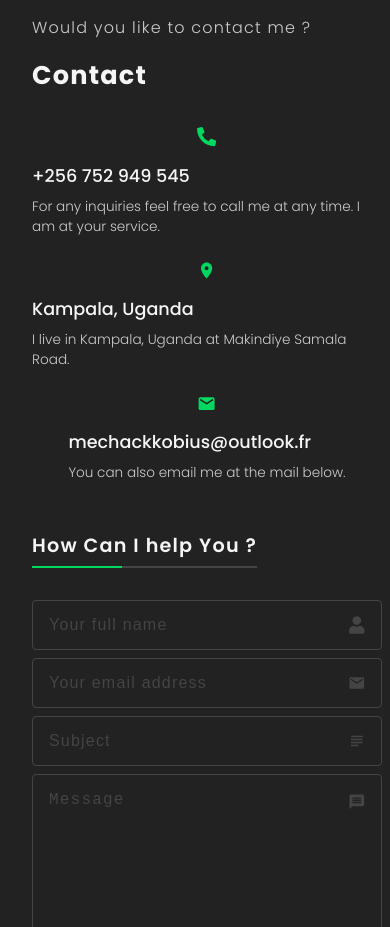
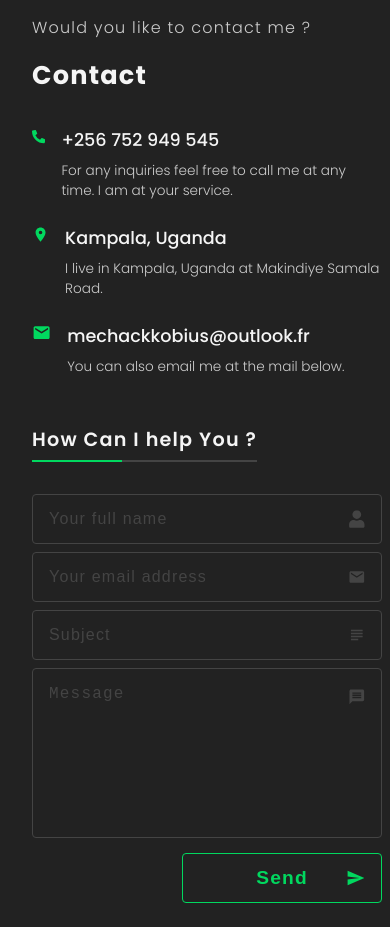
Before and after one commit to Mechack08/portfolio, a React (Create React App) app: page / in a window 390 px wide. Shown: the part 6280-7207 px from the top of the page. Built offline with nearby package versions, Linux system fonts and the light colour scheme.

Commit message:
Fixng some issues with the responsive

```diff
--- a/src/styles/components/_contact.scss
+++ b/src/styles/components/_contact.scss
@@ -10,6 +10,7 @@ section {
 
             .content {
                 display: flex;
+                justify-content: start;
                 gap: 1rem;
 
                 .icon {
@@ -128,3 +129,24 @@ section {
         }
     }
 }
+
+@media screen and (max-width: 1050px){
+    .parts {
+        .part-one {
+            .content {
+                flex-direction: row;
+                align-items: flex-start;
+            }
+        }
+    }
+}
+@media screen and (max-width: 950px){
+    .parts {
+        .part-one {
+            .content {
+                flex-direction: row;
+                align-items: flex-start;
+            }
+        }
+    }
+}
```
